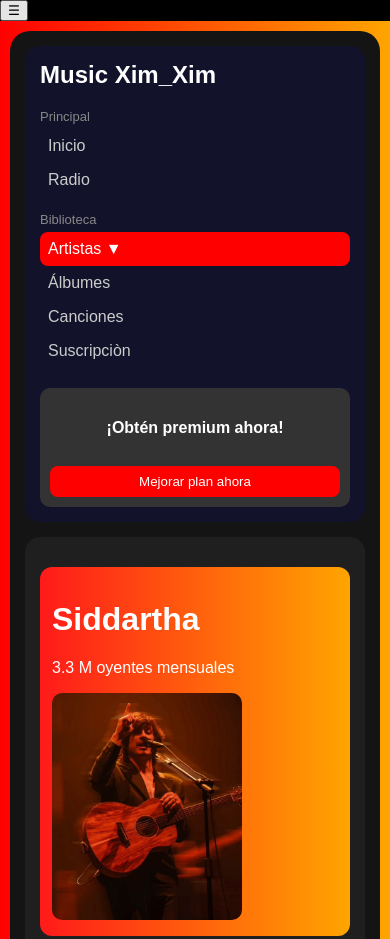
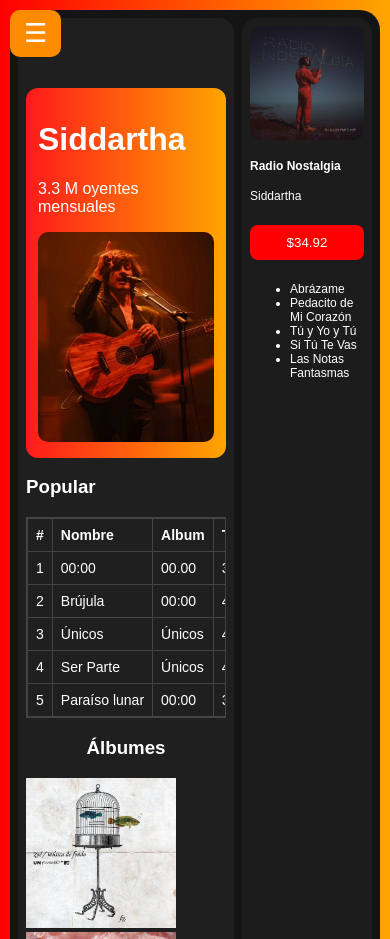
Before and after one commit to Musicxim/Musicxim.github.io, a plain HTML site: page index.html in a window 390 px wide. Shown: the top 939 px of the page. Drawn offline with Linux system fonts and the light colour scheme.

Commit message:
Update estilos.css

```diff
--- a/estilos.css
+++ b/estilos.css
@@ -20,11 +20,11 @@ img, video, audio {
   min-height: 100vh;
 }
 
-/* Caja oscura grande -*/
+/* Caja oscura grande */
 .caja {
   background: #141414;
   border-radius: 20px;
-  display: flex; /* pone todo en 3 columnas */
+  display: flex;
   gap: 15px;
   max-width: 1200px;
   margin: auto;
@@ -57,10 +57,13 @@ img, video, audio {
   color: white !important;
 }
 
-/* Para que se oculte el sub-menu */
+/* Sub-menu */
 .sub-menu {
   display: none;
   padding-left: 10px;
+}
+.sub-menu.mostrar {
+  display: block;
 }
 .desplegable:hover .sub-menu {
   display: block;
@@ -85,7 +88,7 @@ img, video, audio {
 
 /* Parte del centro */
 .centro {
-  flex: 1; /* ocupa todo el espacio del medio */
+  flex: 1;
   min-width: 0;
   background: #1f1f1f;
   padding: 15px;
@@ -100,7 +103,7 @@ img, video, audio {
   color: white;
 }
 
-/* Banner rojo/naranja del artista */
+/* Banner */
 .banner {
   background: linear-gradient(to right, #ff1a1a, orange);
   padding: 20px;
@@ -111,7 +114,7 @@ img, video, audio {
   border-radius: 10px;
 }
 
-/* Tabla - para que no se salga en celular */
+/* Tabla */
 table {
   width: 100%;
   border-collapse: collapse;
@@ -130,32 +133,35 @@ th, td {
 }
 
 /* Tarjetas de artistas */
-#artistas {
-  display: flex;
-  flex-wrap: wrap;
-  gap: 15px;
-  justify-content: center;
-}
 .tarjeta {
-  background: #2a2a2a;
-  padding: 10px;
-  border-radius: 10px;
-  margin: 0;
-  text-align: center;
-  width: 200px;
-  flex: 0 0 200px;
+  background: #1e1e1e;
+  border-radius: 15px;
+  padding: 25px;
+  margin: 30px auto;
+  width: 90%;
+  max-width: 600px;
+  color: white;
 }
 .tarjeta img {
-  width: 100%;
-  height: 180px;
+  width: 250px;
+  height: 250px;
   object-fit: cover;
-  border-radius: 10px;
+  display: block;
+  margin: 0 auto 15px auto;
+  border-radius: 15px;
+}
+.tarjeta h4 {
+  text-align: center;
+  margin-bottom: 10px;
+  font-size: 20px;
 }
 .tarjeta p {
-  text-align: justify;
-  font-size: 14px;
+  text-align: left;
+  line-height: 1.8;
+  font-size: 15px;
+  color: #e0e0e0;
 }
-  /* Discografía en fila */
+
 #discos {
   display: flex;
   gap: 10px;
@@ -176,13 +182,15 @@ audio, video {
   border-radius: 8px;
 }
 
-/* Parte derecha */
+/* Parte derecha - RADIO NOSTALGIA SIEMPRE A LA DERECHA */
 .derecha {
   width: 260px;
   flex-shrink: 0;
   background: #1c1c1c;
   padding: 15px;
   border-radius: 15px;
+  position: sticky;
+  top: 0;
 }
 .derecha img {
   width: 100%;
@@ -207,41 +215,32 @@ footer {
   color: #aaa;
 }
 
+/* MENU LATERAL - CORREGIDO */
 #menu-lateral {
-  position: fixed;
-  left: 0;
-  top: 0;
-  height: 100%;
-  width: 250px;
-  background: #12122b;
+  position: static !important;
+  left: auto !important;
+  top: auto !important;
+  height: auto !important;
+  width: 200px !important;
+  background: #1c1c1c !important;
   z-index: 999;
-  transform: translateX(-220px);
-  transition: transform 0.3s ease;
-}
-
-#menu-lateral:hover {
-  padding: 30px;
-  background: #12122b;
-  border-radius: 15px;
-  margin: 20px;
+  transform: none !important;
+  transition: left 0.3s ease;
 }
 
 #radio h2 {
   color: white;
   font-size: 28px;
 }
-
 #radio p {
   color: #aaa;
 }
-
 .radio-grid {
   display: grid;
   grid-template-columns: repeat(auto-fill, minmax(180px, 1fr));
   gap: 15px;
   margin-top: 20px;
 }
-
 .radio-card {
   background: #1e1e3a;
   border-radius: 12px;
@@ -249,7 +248,6 @@ footer {
   text-align: center;
   color: white;
 }
-
 .radio-card button {
   background: #FF4D00;
   border: none;
@@ -260,59 +258,83 @@ footer {
   cursor: pointer;
 }
 
-.tarjeta {
-  background: #1e1e1e;
-  border-radius: 15px;
-  padding: 25px;
-  margin: 30px auto;
-  width: 90%;
-  max-width: 600px;
+/* BOTON DE LAS 3 LINEAS */
+#btn-menu {
+  position: fixed;
+  top: 10px;
+  left: 10px;
+  z-index: 10001;
+  font-size: 26px;
+  background: #ff8c00;
   color: white;
+  border: none;
+  padding: 8px 14px;
+  border-radius: 10px;
+  cursor: pointer;
+  display: none;
+}
+#fondo-oscuro {
+  display: none;
+  position: fixed;
+  top: 0;
+  left: 0;
+  width: 100%;
+  height: 100%;
+  background: rgba(0,0,0,0.5);
+  z-index: 9998;
+}
+#fondo-oscuro.mostrar {
+  display: block;
 }
 
-.tarjeta img {
-  width: 250px;
-  height: 250px;
-  object-fit: cover;
-  display: block;
-  margin: 0 auto 15px auto;
-  border-radius: 15px;
-}
-
-.tarjeta h4 {
-  text-align: center;
-  margin-bottom: 10px;
-  font-size: 20px;
-}
-
-.tarjeta p {
-  text-align: left;
-  line-height: 1.8;
-  font-size: 15px;
-  color: #e0e0e0;
-}
-
-/* Para que se vea bien en celular */
+/* CELULAR */
 @media (max-width: 900px) {
   .fondo {
     padding: 10px;
   }
   .caja {
-    flex-direction: column; /* una abajo de otra */
+    flex-direction: row;
+    flex-wrap: nowrap;
+    gap: 8px;
+    padding: 8px;
   }
-  .menu, .derecha, .centro {
-    width: 100%;
+  .centro {
+    padding-top: 55px;
+    padding-left: 8px;
+    padding-right: 8px;
+  }
+  .derecha {
+    width: 150px;
+    min-width: 150px;
+    max-width: 150px;
+    padding: 8px;
+    font-size: 12px;
   }
   #radio {
     margin: 10px 0;
     padding: 15px;
   }
-  /* En celular el hover no sirve, por eso el menú lateral ya no se esconde */
+
+  #btn-menu {
+    display: block !important;
+  }
+
   #menu-lateral {
-    position: relative;
-    width: 100%;
-    height: auto;
-    transform: none;
+    position: fixed !important;
+    left: -110% !important;
+    top: 0 !important;
+    height: 100% !important;
+    width: 82% !important;
+    max-width: 300px !important;
+    background: #12122b !important;
+    z-index: 9999 !important;
+    transform: none !important;
+    overflow-y: auto !important;
+    padding-top: 60px !important;
+    border-radius: 0 !important;
+  }
+  #menu-lateral.abierto {
+    left: 0 !important;
   }
 }
 
@@ -333,4 +355,9 @@ footer {
   .banner {
     padding: 12px;
   }
+  .derecha {
+    width: 130px;
+    min-width: 130px;
+    max-width: 130px;
+  }
 }
```
